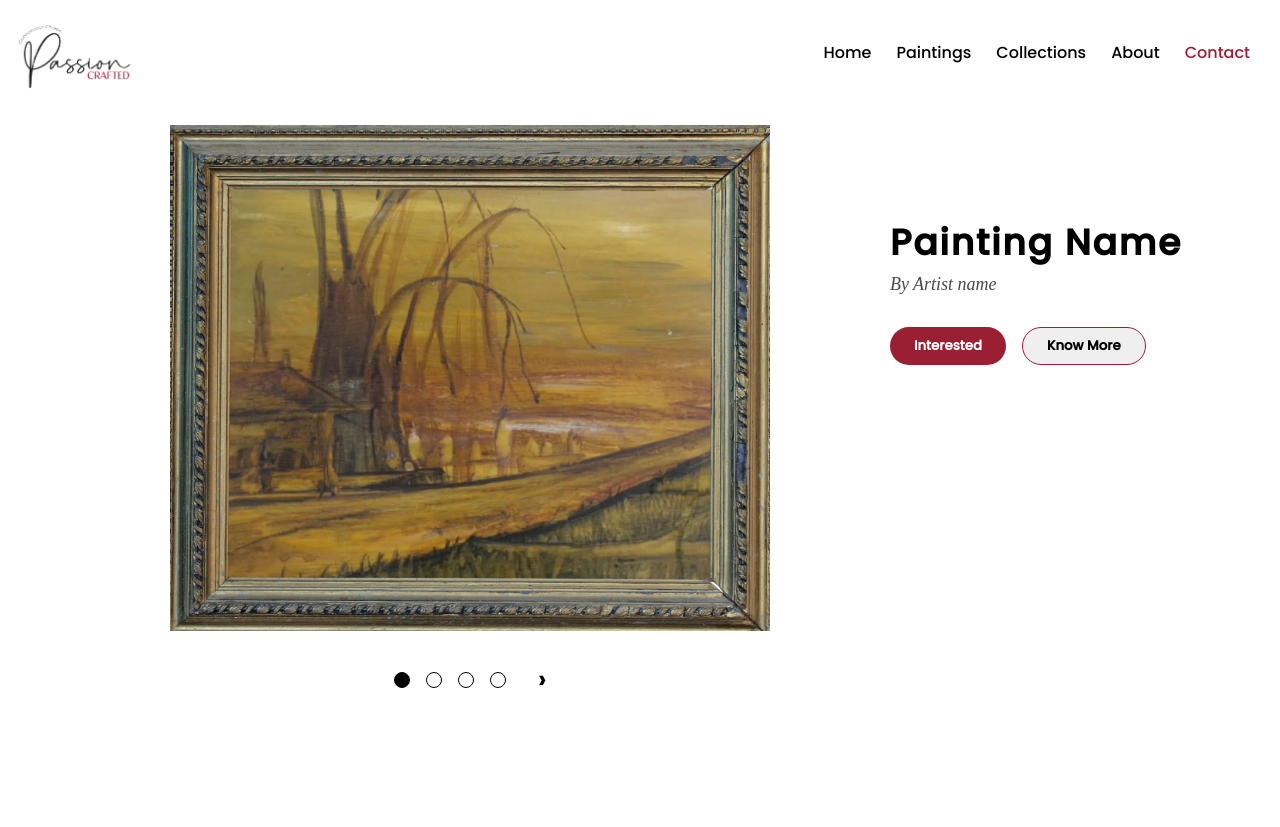
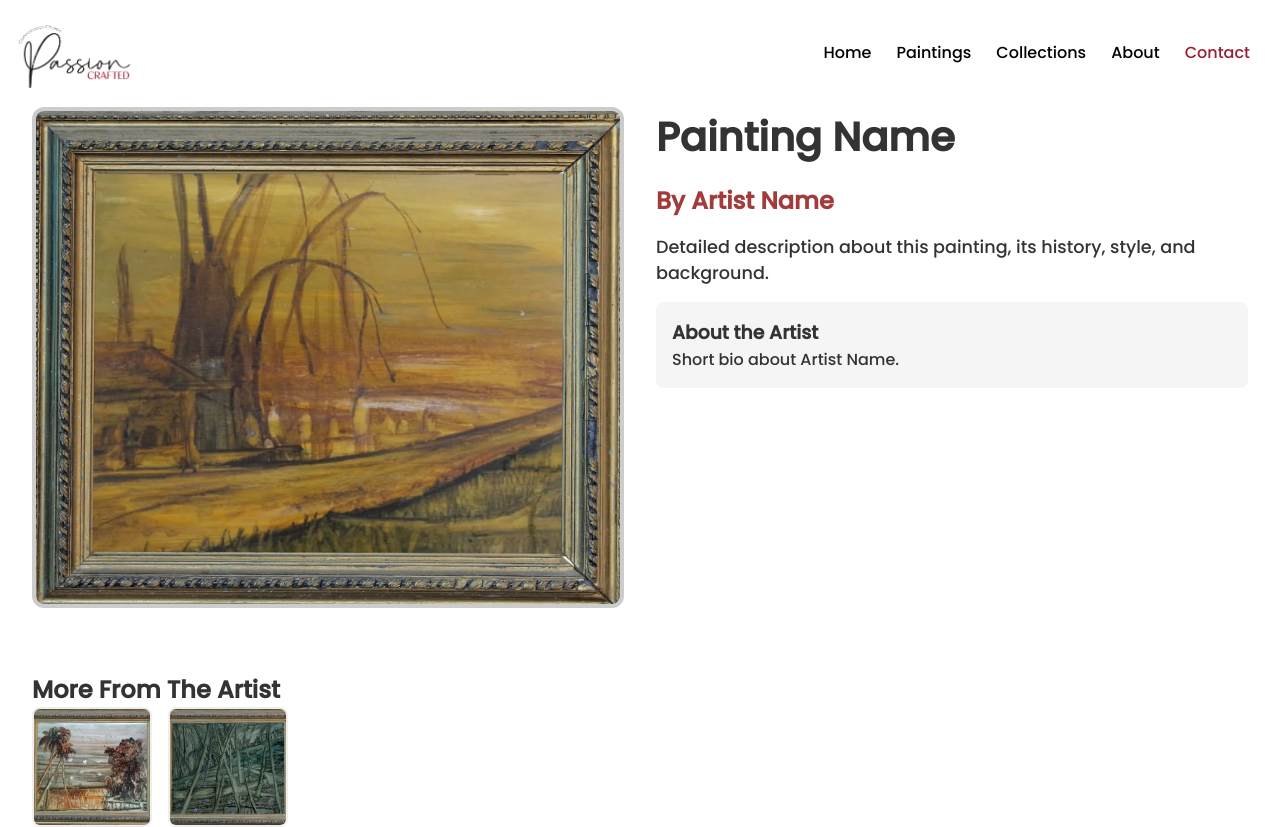
Before and after one commit to RytAakarsh/PassionCrafted, a React (Vite) app in the folder Frontend/: page /painting/1 in a window 1280 px wide. Shown: the top 827 px of the page. Built offline with nearby package versions, Linux system fonts and the light colour scheme; a web font is replaced by a local one.

Commit message:
Frontend Files

```diff
--- a/Frontend/src/App.jsx
+++ b/Frontend/src/App.jsx
@@ -1,12 +1,15 @@
 import { useEffect, useState } from 'react';
+import { Routes, Route, useLocation } from 'react-router-dom';
 import './App.css';
 import Navbar from './components/Navbar';
 import MainSection from './components/MainSection';
 import AboutUs from './components/AboutUs';
 import FooterParallax from './components/FooterParallax';
+import PaintingDetail from './components/PaintingDetail';
 
 function App() {
   const [isDesktop, setIsDesktop] = useState(window.innerWidth >= 900);
+  const location = useLocation();
 
   useEffect(() => {
     const handleResize = () => setIsDesktop(window.innerWidth >= 900);
@@ -14,12 +17,20 @@ function App() {
     return () => window.removeEventListener('resize', handleResize);
   }, []);
 
+  // Function to determine if the Navbar should be displayed
+  const showNavbar = () => {
+    return location.pathname !== `/painting/${location.pathname.split('/')[2]}`;
+  };
+
   return (
     <>
-      <Navbar />
+      {showNavbar() && <Navbar />}
       <div style={{ marginBottom: isDesktop ? '460px' : '0' }}>
-        <MainSection />
-        <AboutUs />
+        <Routes>
+          <Route path="/" element={<><MainSection /><AboutUs /></>} />
+          <Route path="/painting/:id" element={<PaintingDetail />} />
+          <Route path="/about" element={<AboutUs />} />
+        </Routes>
       </div>
       <FooterParallax />
     </>
--- a/Frontend/src/components/MainSection.jsx
+++ b/Frontend/src/components/MainSection.jsx
@@ -1,33 +1,35 @@
 import { useState } from "react";
 import { useNavigate } from "react-router-dom";
 import styles from "./MainSection.module.css";
-
 import img1 from "../assets/Picture/1.png";
 import img2 from "../assets/Picture/2.png";
 import img3 from "../assets/Picture/3.png";
-
-import Interested from "./interested"; // Importing the popup
+import Interested from "./interested";
 
 const paintings = [
   {
+    id: 1,
     src: img1,
     alt: "Ornate framed painting showing a landscape with trees and a path in warm yellow and brown tones",
     title: "Painting Name",
     artist: "By Artist name",
   },
   {
+    id: 2,
     src: img2,
     alt: "Ornate framed painting showing abstract colorful art with vibrant colors",
     title: "Abstract Colors",
     artist: "By Artist Two",
   },
   {
+    id: 3,
     src: img3,
     alt: "Ornate framed painting showing a portrait of a woman with soft brush strokes",
     title: "Woman's Portrait",
     artist: "By Artist Three",
   },
   {
+    id: 4,
     src: "https://placehold.co/600x450?text=Painting+4+Seascape+with+sunset",
     alt: "Ornate framed painting showing a seascape with sunset and waves",
     title: "Seascape Sunset",
@@ -40,13 +42,8 @@ function MainSection() {
   const [showPopup, setShowPopup] = useState(false);
   const navigate = useNavigate();
 
-  const goToSlide = (index) => {
-    setCurrentIndex(index);
-  };
-
-  const nextSlide = () => {
-    setCurrentIndex((prev) => (prev + 1) % paintings.length);
-  };
+  const goToSlide = (index) => setCurrentIndex(index);
+  const nextSlide = () => setCurrentIndex((prev) => (prev + 1) % paintings.length);
 
   return (
     <div className={styles.mainSection}>
@@ -122,7 +119,12 @@ function MainSection() {
               >
                 Interested
               </button>
-              <button className={styles.knowMoreButton}>Know More</button>
+              <button
+                className={styles.knowMoreButton}
+                onClick={() => navigate(`/painting/${paintings[currentIndex].id}`)}
+              >
+                Know More
+              </button>
             </div>
           </>
         )}
--- /dev/null
+++ b/Frontend/src/components/PaintingDetail.jsx
@@ -0,0 +1,82 @@
+import { useParams } from "react-router-dom";
+import Navbar from './Navbar';
+import styles from './PaintingDetail.module.css';
+import img1 from "../assets/Picture/1.png";
+import img2 from "../assets/Picture/2.png";
+import img3 from "../assets/Picture/3.png";
+
+const paintingDetails = [
+  {
+    id: 1,
+    src: img1,
+    title: "Painting Name",
+    artist: "Artist Name",
+    description: "Detailed description about this painting, its history, style, and background.",
+    artistBio: "Short bio about Artist Name.",
+    moreImages: [img2, img3], // Add more images if needed
+  },
+  {
+    id: 2,
+    src: img2,
+    title: "Abstract Colors",
+    artist: "Artist Two",
+    description: "Description about Abstract Colors painting.",
+    artistBio: "Short bio about Artist Two.",
+    moreImages: [img1, img3],
+  },
+  {
+    id: 3,
+    src: img3,
+    title: "Woman's Portrait",
+    artist: "Artist Three",
+    description: "Description about Woman's Portrait.",
+    artistBio: "Short bio about Artist Three.",
+    moreImages: [img1, img2],
+  },
+  {
+    id: 4,
+    src: "https://placehold.co/600x450?text=Painting+4+Seascape+with+sunset",
+    title: "Seascape Sunset",
+    artist: "Artist Four",
+    description: "Description about Seascape Sunset.",
+    artistBio: "Short bio about Artist Four.",
+    moreImages: [img1, img2, img3],
+  },
+];
+
+function PaintingDetail() {
+  const { id } = useParams();
+  const painting = paintingDetails.find(p => p.id === Number(id));
+
+  if (!painting) return <div>Painting not found.</div>;
+
+  return (
+    <>
+      <Navbar />
+      <div className={styles.detailContainer}>
+        <div className={styles.mainImageSection}>
+          <img src={painting.src} alt={painting.title} className={styles.mainImage} />
+        </div>
+        <div className={styles.infoSection}>
+          <h1 className={styles.title}>{painting.title}</h1>
+          <h2 className={styles.artist}>By {painting.artist}</h2>
+          <p className={styles.description}>{painting.description}</p>
+          <div className={styles.artistBio}>
+            <h3>About the Artist</h3>
+            <p>{painting.artistBio}</p>
+          </div>
+        </div>
+      </div>
+      <div className={styles.moreFromArtist}>
+        <h2>More From The Artist</h2>
+        <div className={styles.moreImagesGrid}>
+          {painting.moreImages.map((img, idx) => (
+            <img key={idx} src={img} alt={`More from ${painting.artist}`} className={styles.moreImage} />
+          ))}
+        </div>
+      </div>
+    </>
+  );
+}
+
+export default PaintingDetail;
--- /dev/null
+++ b/Frontend/src/components/PaintingDetail.module.css
@@ -0,0 +1,87 @@
+.detailContainer {
+    display: flex;
+    flex-wrap: wrap;
+    gap: 2rem;
+    padding: 2rem;
+    justify-content: center;
+  }
+
+  .mainImageSection {
+    flex: 1 1 350px;
+    display: flex;
+    align-items: center;
+    justify-content: center;
+  }
+
+  .mainImage {
+    max-width: 100%;
+    height: auto;
+    border: 4px solid #ccc;
+    border-radius: 12px;
+  }
+
+  .infoSection {
+    flex: 1 1 350px;
+    display: flex;
+    flex-direction: column;
+    justify-content: flex-start;
+    gap: 1rem;
+  }
+
+  .title {
+    font-size: 2.5rem;
+    font-weight: bold;
+    margin: 0;
+  }
+
+  .artist {
+    font-size: 1.5rem;
+    color: #a23c3c;
+    margin: 0;
+  }
+
+  .description {
+    font-size: 1.1rem;
+    color: #333;
+  }
+
+  .artistBio {
+    background: #f5f5f5;
+    padding: 1rem;
+    border-radius: 8px;
+  }
+
+  .moreFromArtist {
+    margin: 2rem;
+  }
+
+  .moreImagesGrid {
+    display: flex;
+    gap: 1rem;
+    flex-wrap: wrap;
+  }
+
+  .moreImage {
+    width: 120px;
+    height: 120px;
+    object-fit: cover;
+    border-radius: 8px;
+    border: 2px solid #eee;
+  }
+
+  @media (max-width: 900px) {
+    .detailContainer {
+      flex-direction: column;
+      padding: 1rem;
+      gap: 1rem;
+    }
+    .mainImageSection, .infoSection {
+      flex: 1 1 100%;
+    }
+    .title {
+      font-size: 2rem;
+    }
+    .artist {
+      font-size: 1.2rem;
+    }
+  }
```
